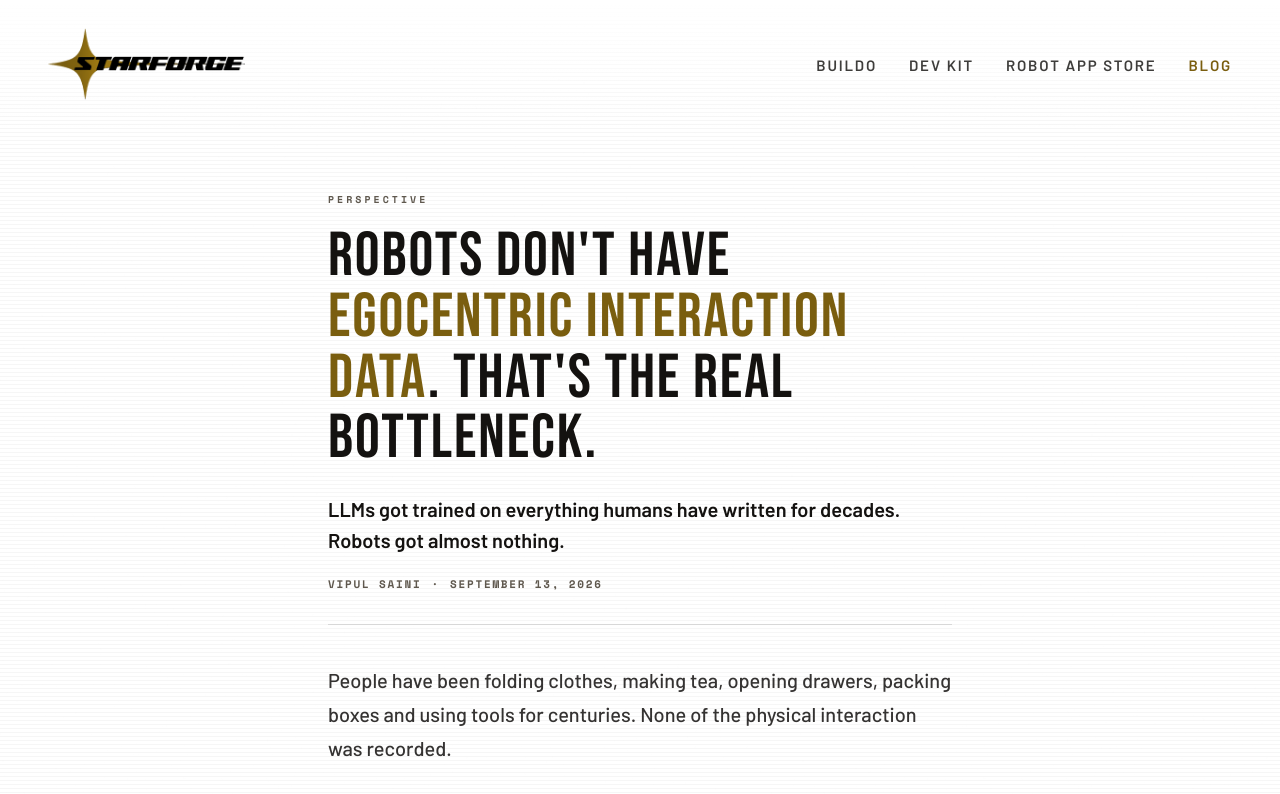
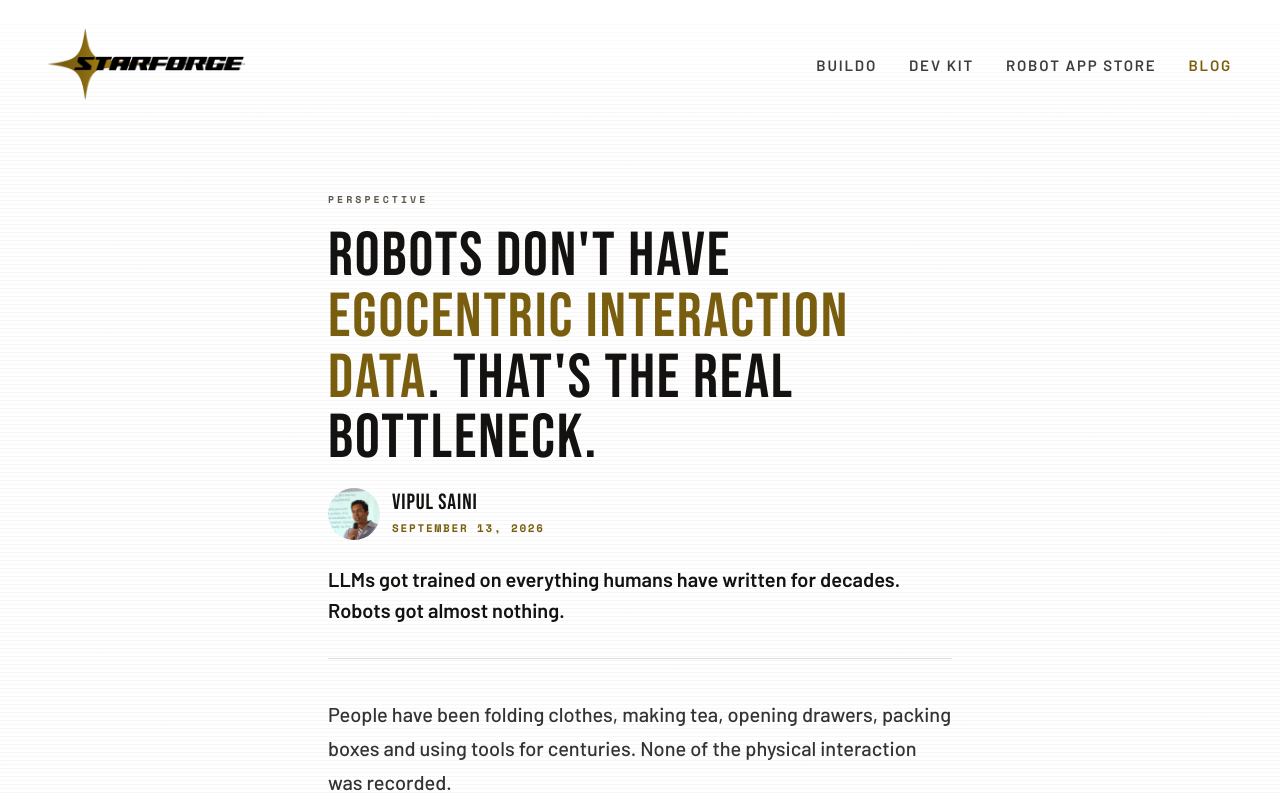
Before and after one commit to ScalingPhysicalAI/website, a SvelteKit app: page /blog/egocentric-data in a window 1280 px wide. Shown: the top 794 px of the page. Built offline with nearby package versions, Linux system fonts and the light colour scheme; no server answers.

Commit message:
author view tweaks

```diff
--- a/src/routes/blog/egocentric-data/+page.svelte
+++ b/src/routes/blog/egocentric-data/+page.svelte
@@ -34,16 +34,20 @@
 		<h1 class="post-title">
 			Robots don't have <span>egocentric interaction data</span>. That's the real bottleneck.
 		</h1>
+		{#if post}
+			<div class="post-author">
+				<img src="/assets/team/vipul-thesis.jpg" alt={post.author} />
+				<div>
+					<p class="post-author-name">{post.author}</p>
+					<p class="post-author-date">
+						<time datetime={post.date}>{formatPostDate(post.date)}</time>
+					</p>
+				</div>
+			</div>
+		{/if}
 		<p class="post-dek">
 			LLMs got trained on everything humans have written for decades. Robots got almost nothing.
 		</p>
-		{#if post}
-			<p class="post-byline">
-				{post.author}
-				<span aria-hidden="true">·</span>
-				<time datetime={post.date}>{formatPostDate(post.date)}</time>
-			</p>
-		{/if}
 	</header>
 
 	<div class="post-body">
@@ -199,20 +203,47 @@
 		color: var(--ink);
 	}
 
-	.post-byline {
-		display: flex;
-		flex-wrap: wrap;
-		align-items: center;
-		gap: 10px;
-		margin-top: 20px;
+	.post-head {
 		padding-bottom: 32px;
 		border-bottom: 1px solid var(--border);
+	}
+
+	.post-author {
+		display: flex;
+		align-items: center;
+		gap: 12px;
+		margin-top: 18px;
+	}
+
+	.post-author img {
+		width: 52px;
+		height: 52px;
+		border-radius: 50%;
+		object-fit: cover;
+		object-position: center center;
+	}
+
+	.post-author-name,
+	.post-author-date {
+		margin: 0;
+	}
+
+	.post-author-name {
+		font-family: 'Bebas Neue', sans-serif;
+		font-size: 22px;
+		letter-spacing: 0.04em;
+		line-height: 1;
+		color: var(--ink);
+	}
+
+	.post-author-date {
+		margin-top: 6px;
 		font-family: 'Space Mono', monospace;
+		font-size: 11px;
 		font-weight: 700;
-		font-size: 11px;
 		letter-spacing: 0.16em;
 		text-transform: uppercase;
-		color: var(--text-muted);
+		color: var(--accent);
 	}
 
 	/* ── BODY ── */
--- a/src/routes/blog/pre-seed/+page.svelte
+++ b/src/routes/blog/pre-seed/+page.svelte
@@ -34,17 +34,21 @@
 			Starforge Robotics raises <span>$500,000</span> pre-seed to build affordable, intelligent humanoid
 			robots
 		</h1>
+		{#if post}
+			<div class="post-author">
+				<img src="/assets/team/vipul-thesis.jpg" alt={post.author} />
+				<div>
+					<p class="post-author-name">{post.author}</p>
+					<p class="post-author-date">
+						<time datetime={post.date}>{formatPostDate(post.date)}</time>
+					</p>
+				</div>
+			</div>
+		{/if}
 		<p class="post-dek">
 			Funding will accelerate the development and deployment of Buildo, Starforge Robotics' $8,000
 			open-source humanoid robot and physical intelligence platform.
 		</p>
-		{#if post}
-			<p class="post-byline">
-				{post.author}
-				<span aria-hidden="true">·</span>
-				<time datetime={post.date}>{formatPostDate(post.date)}</time>
-			</p>
-		{/if}
 	</header>
 
 	<div class="post-body">
@@ -305,20 +309,47 @@
 		color: var(--ink);
 	}
 
-	.post-byline {
-		display: flex;
-		flex-wrap: wrap;
-		align-items: center;
-		gap: 10px;
-		margin-top: 20px;
+	.post-head {
 		padding-bottom: 32px;
 		border-bottom: 1px solid var(--border);
+	}
+
+	.post-author {
+		display: flex;
+		align-items: center;
+		gap: 12px;
+		margin-top: 18px;
+	}
+
+	.post-author img {
+		width: 52px;
+		height: 52px;
+		border-radius: 50%;
+		object-fit: cover;
+		object-position: center center;
+	}
+
+	.post-author-name,
+	.post-author-date {
+		margin: 0;
+	}
+
+	.post-author-name {
+		font-family: 'Bebas Neue', sans-serif;
+		font-size: 22px;
+		letter-spacing: 0.04em;
+		line-height: 1;
+		color: var(--ink);
+	}
+
+	.post-author-date {
+		margin-top: 6px;
 		font-family: 'Space Mono', monospace;
+		font-size: 11px;
 		font-weight: 700;
-		font-size: 11px;
 		letter-spacing: 0.16em;
 		text-transform: uppercase;
-		color: var(--text-muted);
+		color: var(--accent);
 	}
 
 	/* ── BODY ── */
```
